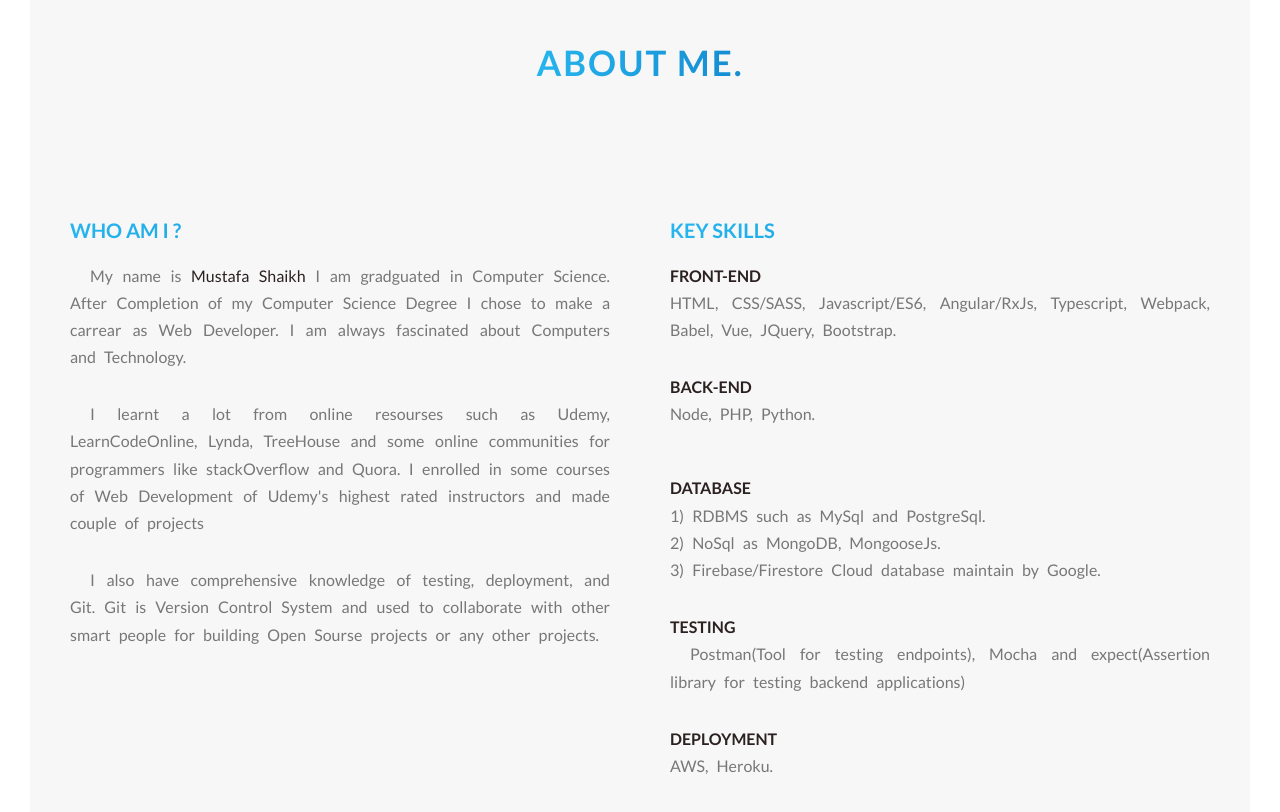
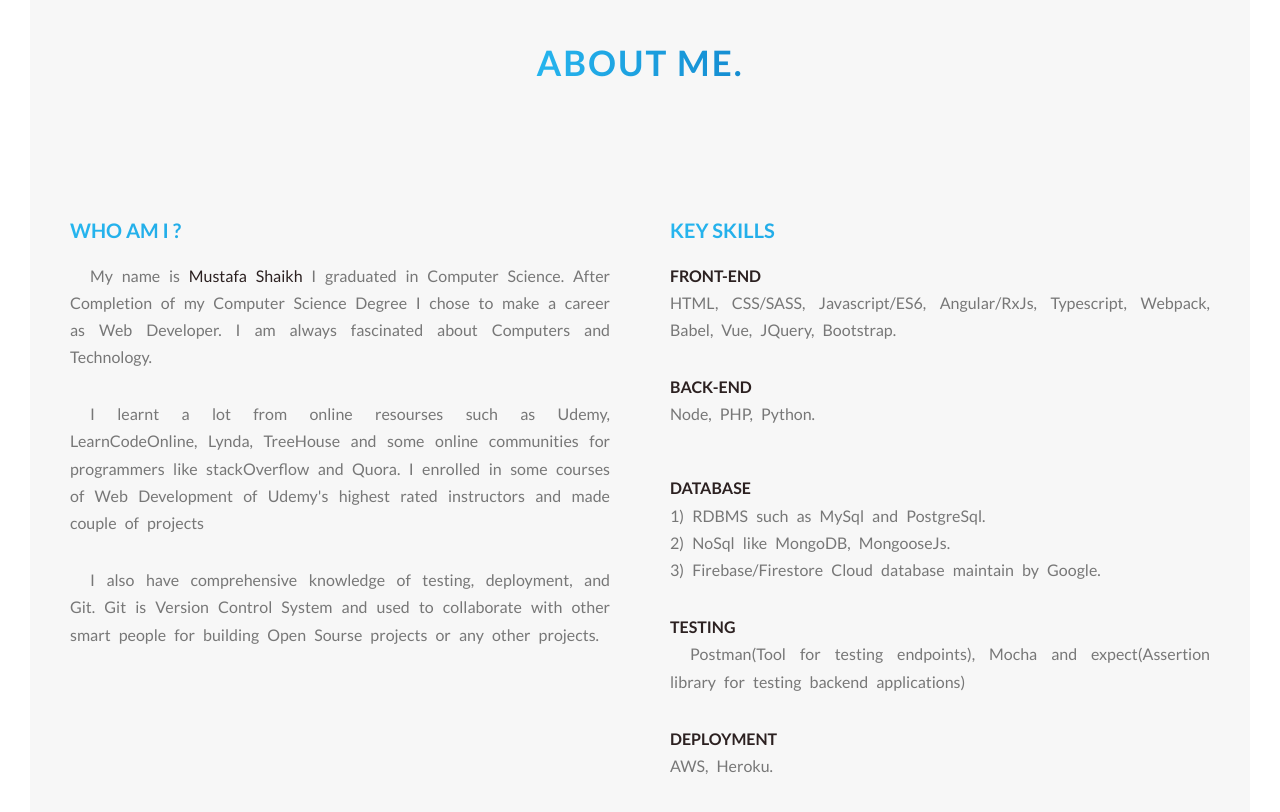
Before and after one commit to mustafashaikh4714/portfolio, a website with bundled scripts: page index.html in a window 1280 px wide. Shown: the part 877-1689 px from the top of the page. Built offline with nearby package versions, Linux system fonts and the light colour scheme.

Commit message:
spell mistakes :)

```diff
--- a/index.html
+++ b/index.html
@@ -57,7 +57,7 @@
                     <h3 class="heading--text u-margin-bottom-small">
                        Who Am I ?
                     </h3>
-                    <p class="paragraph indent">  My name is <span>Mustafa Shaikh</span> I am gradguated in Computer Science. After Completion of my Computer Science Degree I chose to make a carrear as Web Developer. I am always fascinated about Computers and Technology. </p>
+                    <p class="paragraph indent">  My name is <span>Mustafa Shaikh</span> I graduated in Computer Science. After Completion of my Computer Science Degree I chose to make a career as Web Developer. I am always fascinated about Computers and Technology. </p>
                     <p class="paragraph indent">I learnt a lot from online resourses such as Udemy, LearnCodeOnline, Lynda, TreeHouse and some online communities for programmers like stackOverflow and Quora. I enrolled in some courses of Web Development of Udemy's highest rated instructors and made couple of projects</p>
                     <p class="paragraph indent">I also have comprehensive knowledge of testing, deployment, and Git. Git is Version Control System and used to collaborate with other smart people for building Open Sourse projects or any other projects.</p>
                 </div>
@@ -72,7 +72,7 @@
                        <p class="paragraph">Node, PHP, Python. </p><br>
 
                        <h1>database</h1>
-                       <p class="paragraph">1) RDBMS such as MySql and PostgreSql. <br> 2) NoSql as MongoDB, MongooseJs. <br>3) Firebase/Firestore Cloud database maintain by Google. </p>
+                       <p class="paragraph">1) RDBMS such as MySql and PostgreSql. <br> 2) NoSql like MongoDB, MongooseJs. <br>3) Firebase/Firestore Cloud database maintain by Google. </p>
 
                        <h1>Testing</h1>
                        <p class="paragraph indent">Postman(Tool for testing endpoints), Mocha and expect(Assertion library for testing backend applications)</p>
--- a/sass/base/_typography.scss
+++ b/sass/base/_typography.scss
@@ -81,6 +81,7 @@ body {
     }
     @include respond(tab-port) {
         word-spacing: normal;
+        width: 100%;
     }
 
     span {
```
Also changed, not shown: css/style.css.
